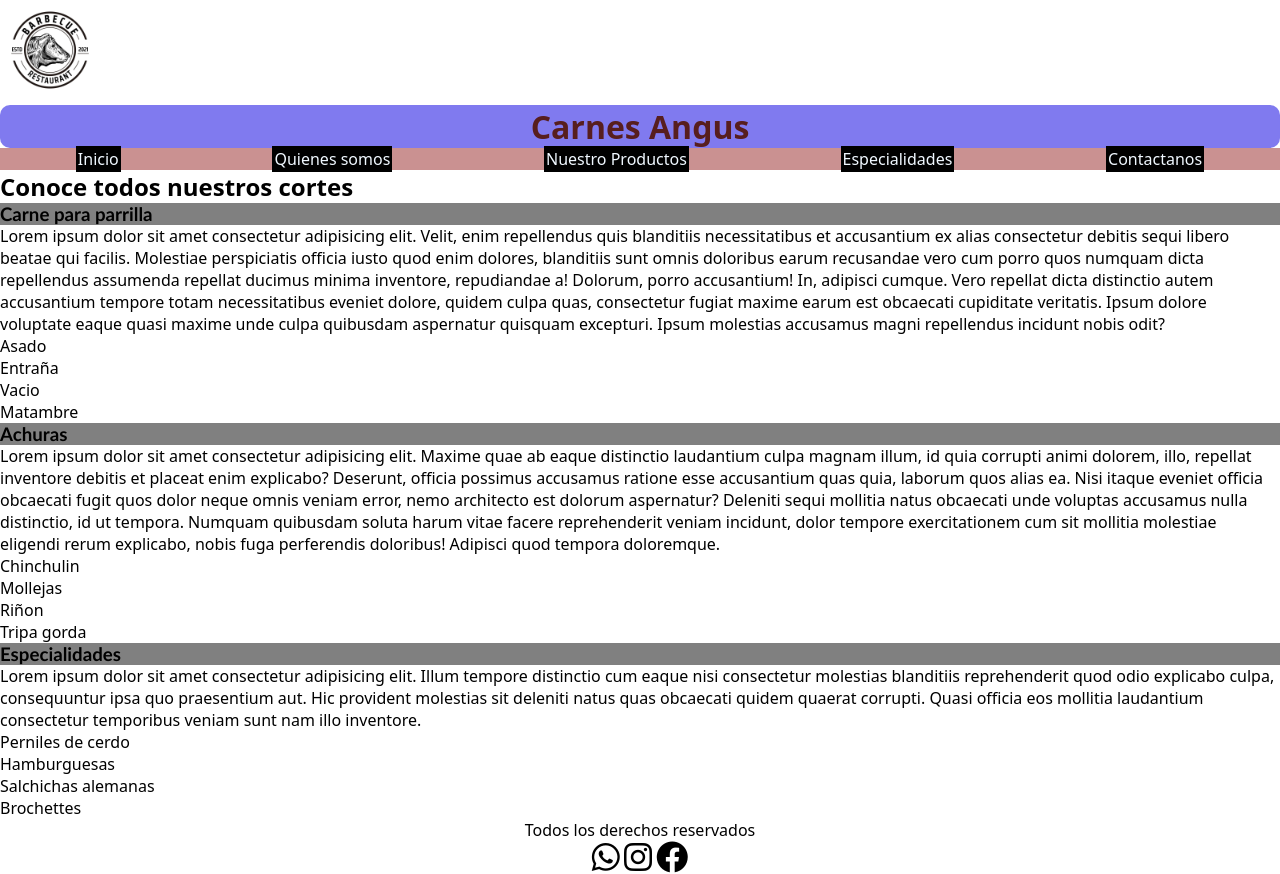
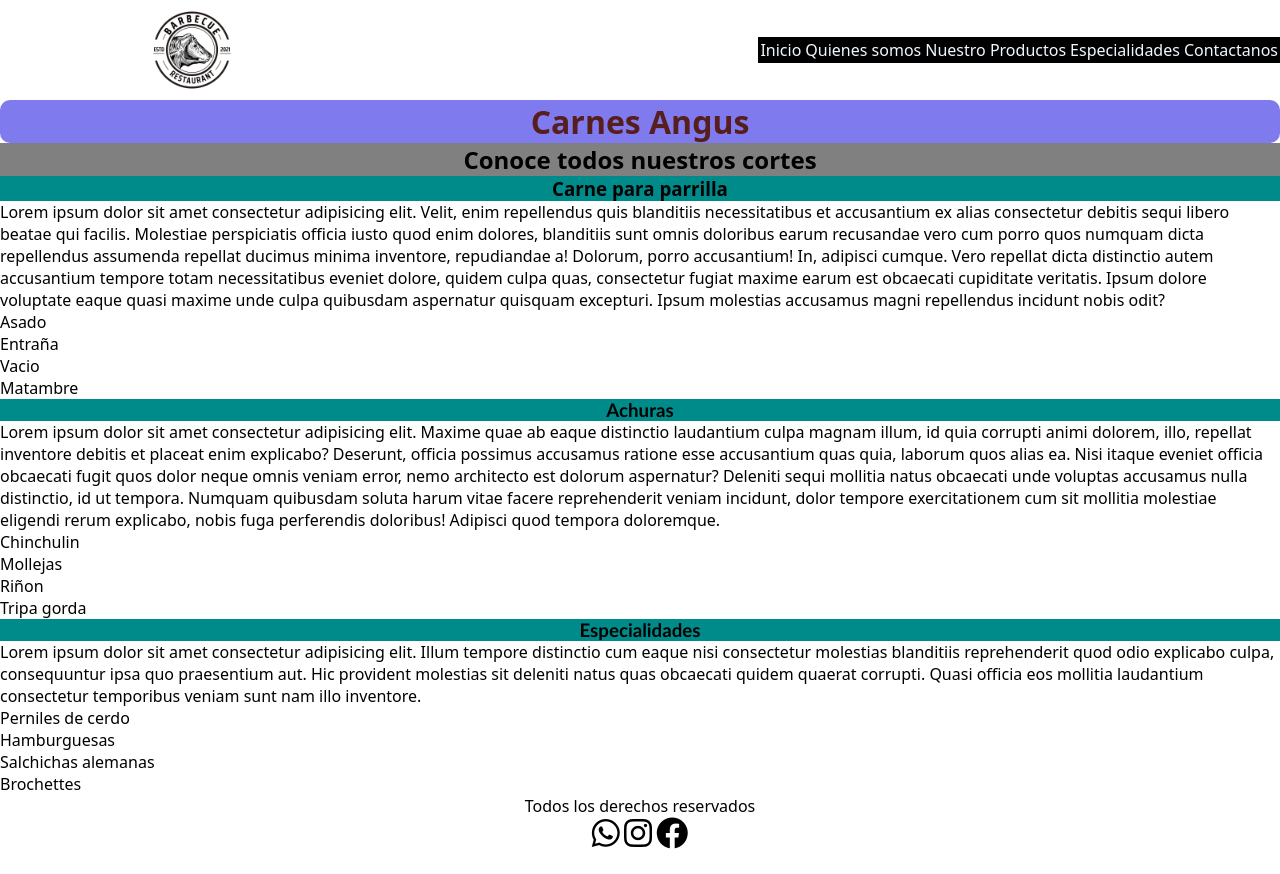
Before and after one commit to pablodfrias/carnes_angus, a plain HTML site: page index.html in a window 1280 px wide. After the commit the page ends 850 px from the top, so only its background shows below. Drawn offline with Linux system fonts and the light colour scheme.

Commit message:
aplicacion de flexbox

```diff
--- a/css/style.css
+++ b/css/style.css
@@ -24,11 +24,6 @@ section article {
     color: white;
 }
 
-.navegacion {
-    color: beige;
-    background-color: rgb(202, 145, 145);
-}
-
 .centrar {
     text-align: center;
 }
@@ -49,6 +44,7 @@ section article {
 .fondoTitulos {
     color: black;
     background-color: grey;
+    text-align: center;
 }
 
 .ul {
@@ -67,9 +63,6 @@ div {
     display: inline-block;
 }
 
-nav {
-    width: 100%;
-}
 
 .navegacion li a:hover {
     background-color: grey;
@@ -90,8 +83,40 @@ nav {
 .formulario {
     list-style-type: none;
 }
-.barranav{
+
+.barranav {
     display: flex;
     flex-direction: row;
-    justify-content: space-around;
+    justify-content: flex-end;
+    height: 50px;
+    align-items: center;
 }
+
+h3 {
+    background-color: darkcyan;
+    color: black;
+    text-align: center;
+}
+
+nav {
+    display: flex;
+    justify-content: space-between;
+    justify-content: flex-end;
+    width: 70%;
+    align-items: center;
+}
+
+.contenedor_logo {
+    display: flex;
+    justify-content: center;
+    align-items: center;
+    width: 100%
+}
+
+header {
+    display: flex;
+}
+
+.logo {
+    width: 30%;
+}
--- a/index.html
+++ b/index.html
@@ -19,10 +19,10 @@
 
 <body>
     <header>
-        <div>
-            <img class="bordesRedondeados imgChica" src="./assets/15635757_5643919.jpg" alt="logo del sitio"
-                class="centrar">
-            <h1 class="centrar bordesRedondeados"> Carnes Angus</h1>
+        <div class="contenedor_logo logo">
+            <img class="bordesRedondeados imgChica " src="./assets/15635757_5643919.jpg"
+                alt="logo del sitio">
+
         </div>
 
         <nav>
@@ -36,11 +36,11 @@
         </nav>
     </header>
     <main>
+        <h1 class="centrar bordesRedondeados"> Carnes Angus</h1>
 
-
-        <h2>Conoce todos nuestros cortes</h2>
-        <section class="fondoTitulos">
-            <h3 class="calibri">Carne para parrilla</h3>
+        <h2 class="fondoTitulos">Conoce todos nuestros cortes</h2>
+        <section>
+            <h3>Carne para parrilla</h3>
             <p class="catsandstars">
                 Lorem ipsum dolor sit amet consectetur adipisicing elit. Velit, enim repellendus quis blanditiis
                 necessitatibus et accusantium ex alias consectetur debitis sequi libero beatae qui facilis. Molestiae
@@ -61,7 +61,7 @@
                 <li>Matambre</li>
             </ul>
         </div>
-        <section class="fondoTitulos">
+        <section>
             <h3 class="calibri">Achuras</h3>
             <p class="catsandstars">
                 Lorem ipsum dolor sit amet consectetur adipisicing elit. Maxime quae ab eaque distinctio laudantium
@@ -82,7 +82,7 @@
                 <li>Tripa gorda</li>
             </ul>
         </div>
-        <section class="fondoTitulos">
+        <section>
             <h3 class="calibri">Especialidades</h3>
             <p class="catsandstars">
                 Lorem ipsum dolor sit amet consectetur adipisicing elit. Illum tempore distinctio cum eaque nisi
```
Also changed, not shown: navegacion/contactanos.html (+1 -1 lines), navegacion/especialidades.html (+2 -2 lines), navegacion/nuestros_productos.html (+12 -12 lines), navegacion/quienes_somos.html (+3 -3 lines).
